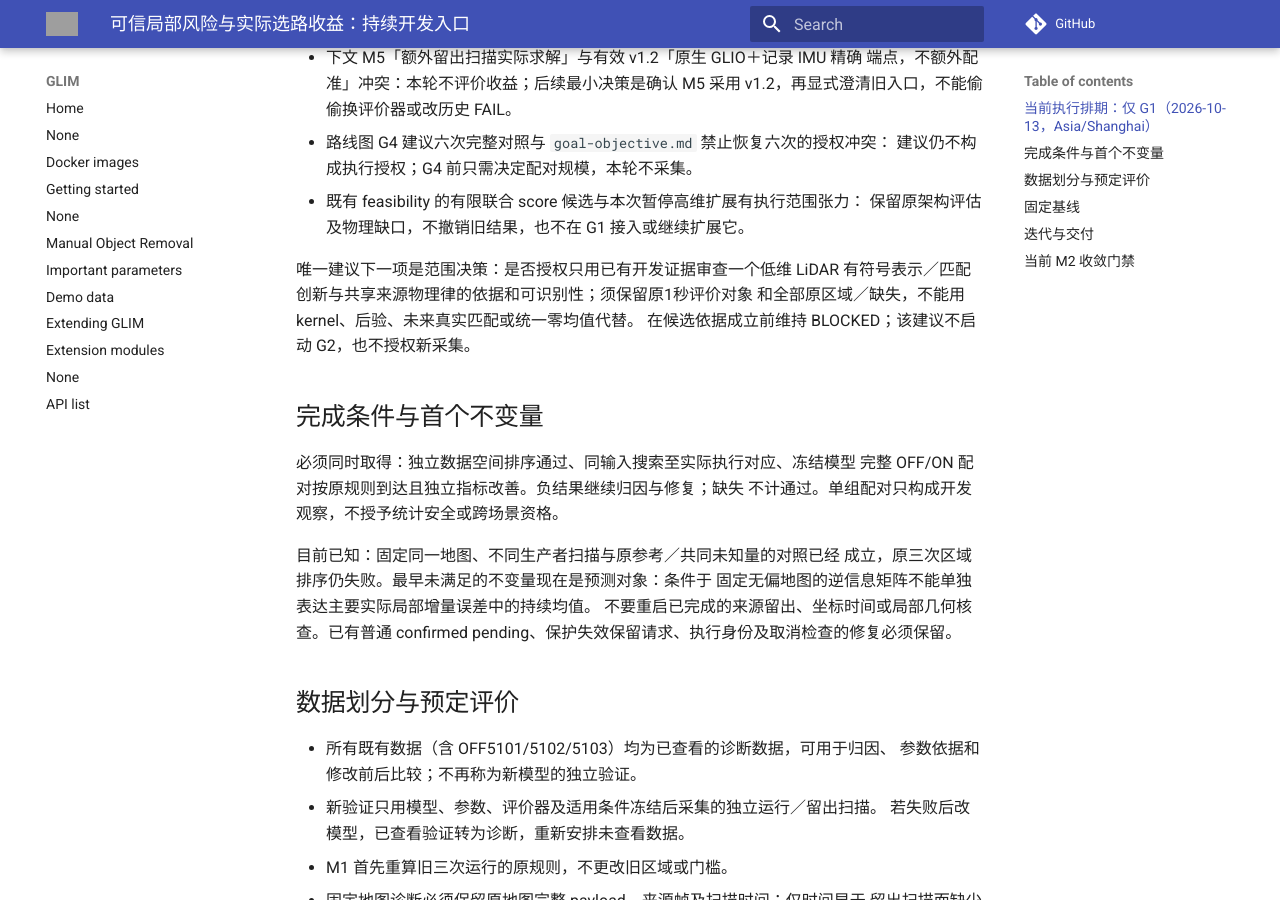
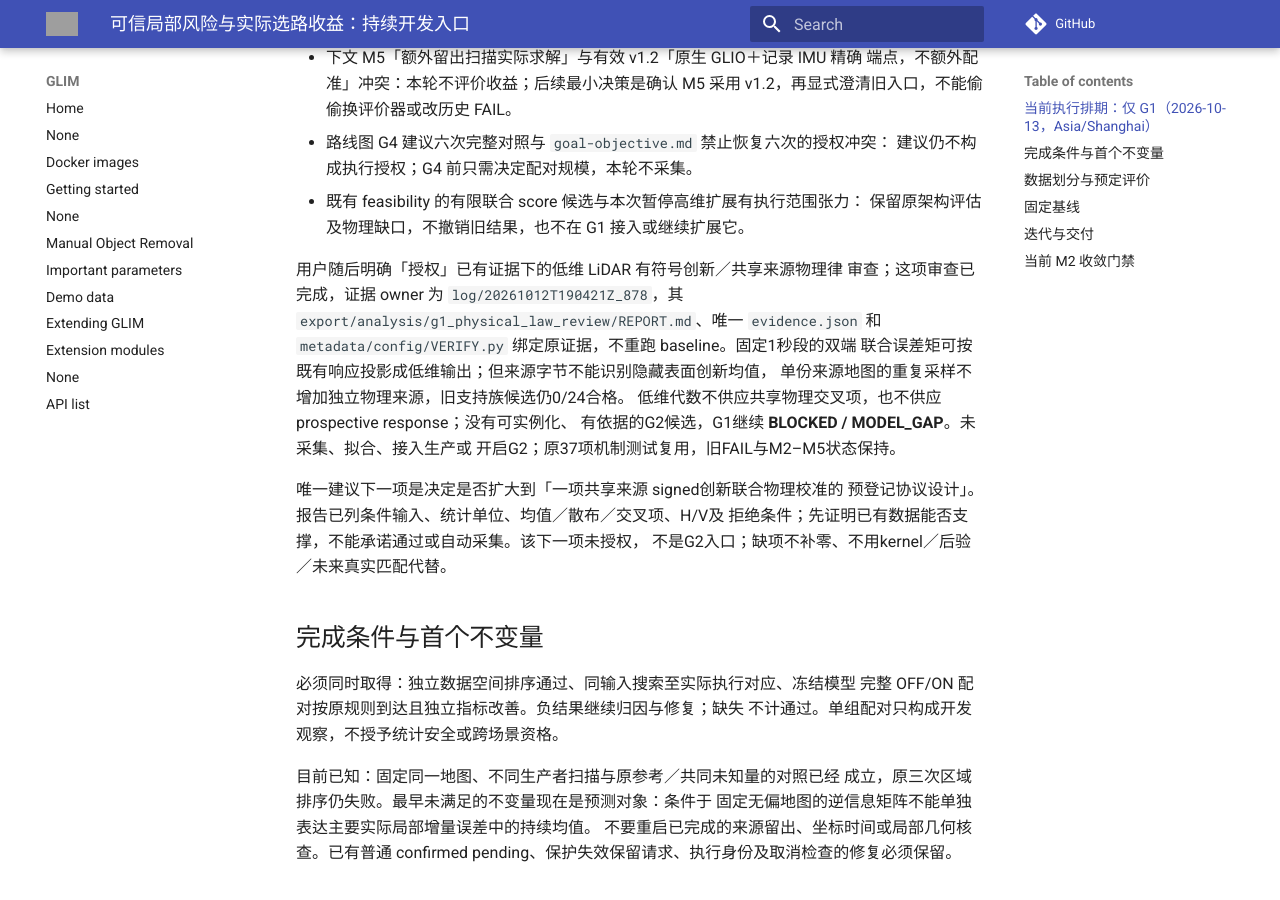
Before and after one commit to Printeger/iap, an MkDocs documentation site: the page built from docs/dev_predictor/credible_local_risk_goal.md, in a window 1280 px wide and 900 px high, scrolled down 793 px. Built offline with MkDocs 1.6.1 and Material for MkDocs 9.7.7, drawn with Linux system fonts in a browser that asks for light colours; nearby versions of some CDN libraries; comment, search, counter and statistics services are not loaded; grey boxes are pictures that could not be loaded.

Commit message:
Record authorized G1 low dimensional physical law review

```diff
--- a/docs/dev_predictor/credible_local_risk_goal.md
+++ b/docs/dev_predictor/credible_local_risk_goal.md
@@ -39,10 +39,20 @@ G1 结果 **BLOCKED / MODEL_GAP**：来源／数值机制检查通过，但没
 - 既有 feasibility 的有限联合 score 候选与本次暂停高维扩展有执行范围张力：
   保留原架构评估及物理缺口，不撤销旧结果，也不在 G1 接入或继续扩展它。
 
-唯一建议下一项是范围决策：是否授权只用已有开发证据审查一个低维 LiDAR
-有符号表示／匹配创新与共享来源物理律的依据和可识别性；须保留原1秒评价对象
-和全部原区域／缺失，不能用 kernel、后验、未来真实匹配或统一零均值代替。
-在候选依据成立前维持 BLOCKED；该建议不启动 G2，也不授权新采集。
+用户随后明确「授权」已有证据下的低维 LiDAR 有符号创新／共享来源物理律
+审查；这项审查已完成，证据 owner 为 `log/20261012T190421Z_878`，其
+`export/analysis/g1_physical_law_review/REPORT.md`、唯一 `evidence.json` 和
+`metadata/config/VERIFY.py` 绑定原证据，不重跑 baseline。固定1秒段的双端
+联合误差矩可按既有响应投影成低维输出；但来源字节不能识别隐藏表面创新均值，
+单份来源地图的重复采样不增加独立物理来源，旧支持族候选仍0/24合格。
+低维代数不供应共享物理交叉项，也不供应prospective response；没有可实例化、
+有依据的G2候选，G1继续 **BLOCKED / MODEL_GAP**。未采集、拟合、接入生产或
+开启G2；原37项机制测试复用，旧FAIL与M2–M5状态保持。
+
+唯一建议下一项是决定是否扩大到「一项共享来源 signed创新联合物理校准的
+预登记协议设计」。报告已列条件输入、统计单位、均值／散布／交叉项、H/V及
+拒绝条件；先证明已有数据能否支撑，不能承诺通过或自动采集。该下一项未授权，
+不是G2入口；缺项不补零、不用kernel／后验／未来真实匹配代替。
 
 ## 完成条件与首个不变量
 
```
Also changed, not shown: docs/spec/ego_based_planning_flow.md (+6 -0 lines).
